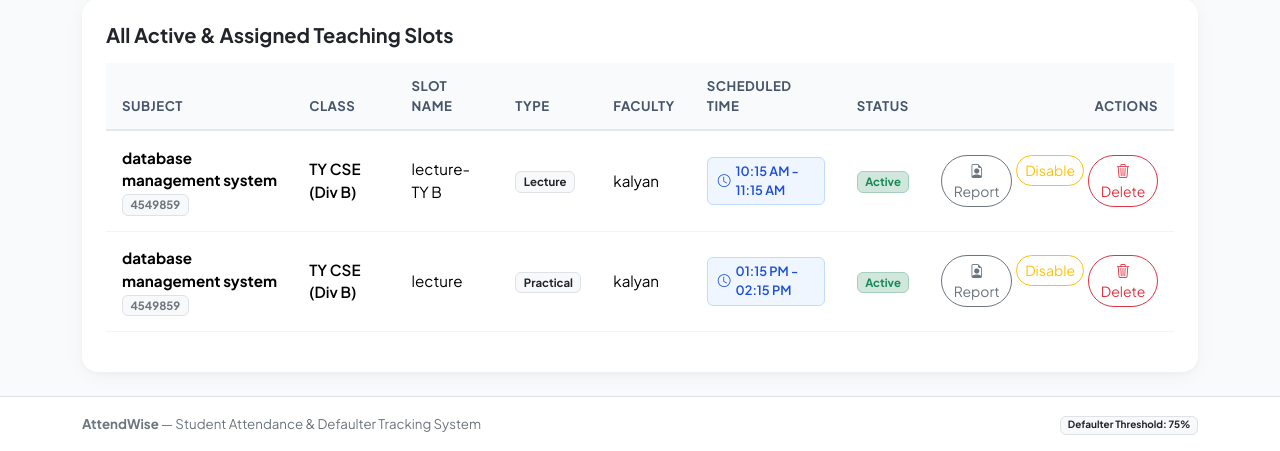
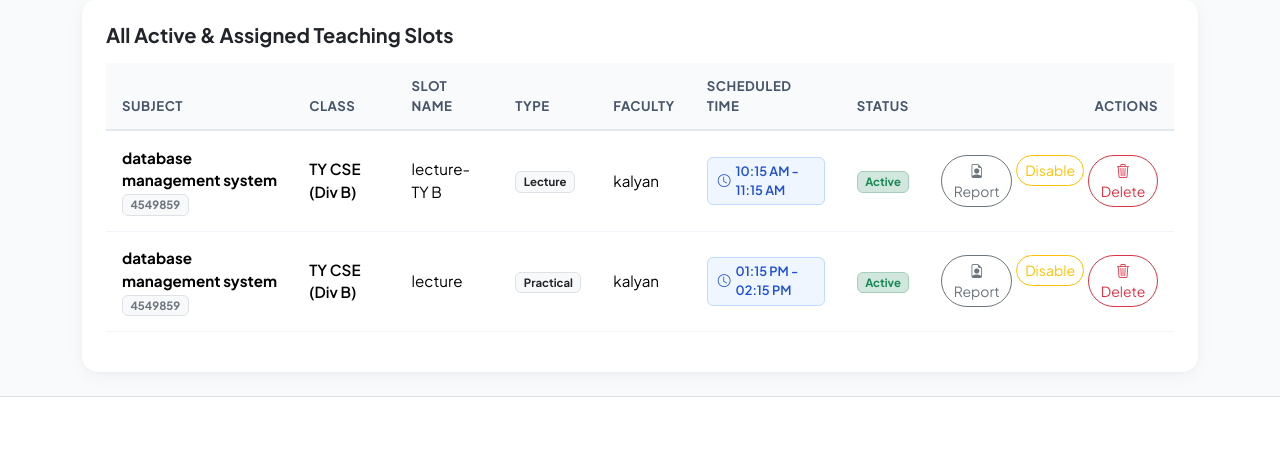
Before and after one commit to UDAY-939/Smart-Attendance-and-Defaulter-Management-System_V.1.0, a Flask app: page /admin/ in a window 1280 px wide. Shown: the part 882-1333 px from the top of the page. After the commit the page ends 1279 px from the top, so only its background shows below. Run offline with Flask 3, Linux system fonts and the light colour scheme; a user stored in the database is signed in; data comes from the database, SQL or seed files in the repository; parts of the project's set-up code (start-up, migrations or seed data) failed here and were passed over.

Commit message:
Clean up footer content in base.html
Removed placeholder text from footer.

```diff
--- a/app/templates/base.html
+++ b/app/templates/base.html
@@ -99,10 +99,10 @@
     <footer class="py-3 bg-white border-top text-center text-secondary small mt-auto">
         <div class="container d-flex flex-wrap justify-content-between align-items-center">
             <div>
-                <strong>AttendWise</strong> — Student Attendance & Defaulter Tracking System
+                <strong></strong>
             </div>
             <div>
-                <span class="badge bg-light text-dark border">Defaulter Threshold: 75%</span>
+                <span class="badge bg-light text-dark border"></span>
             </div>
         </div>
     </footer>
```
